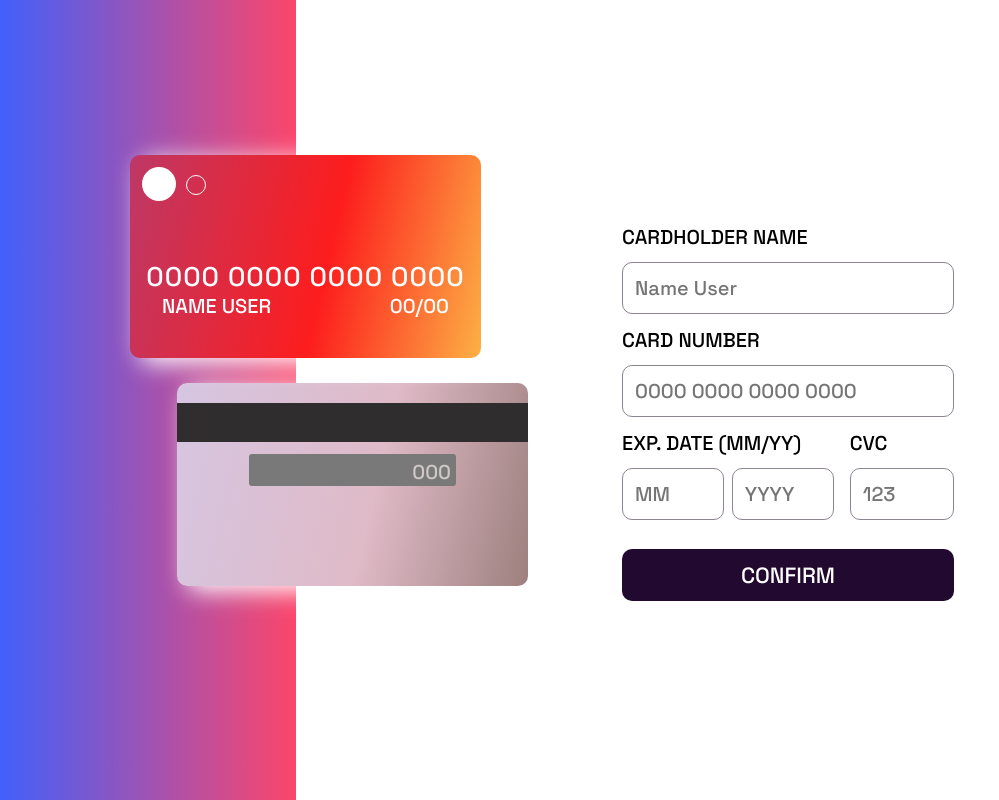
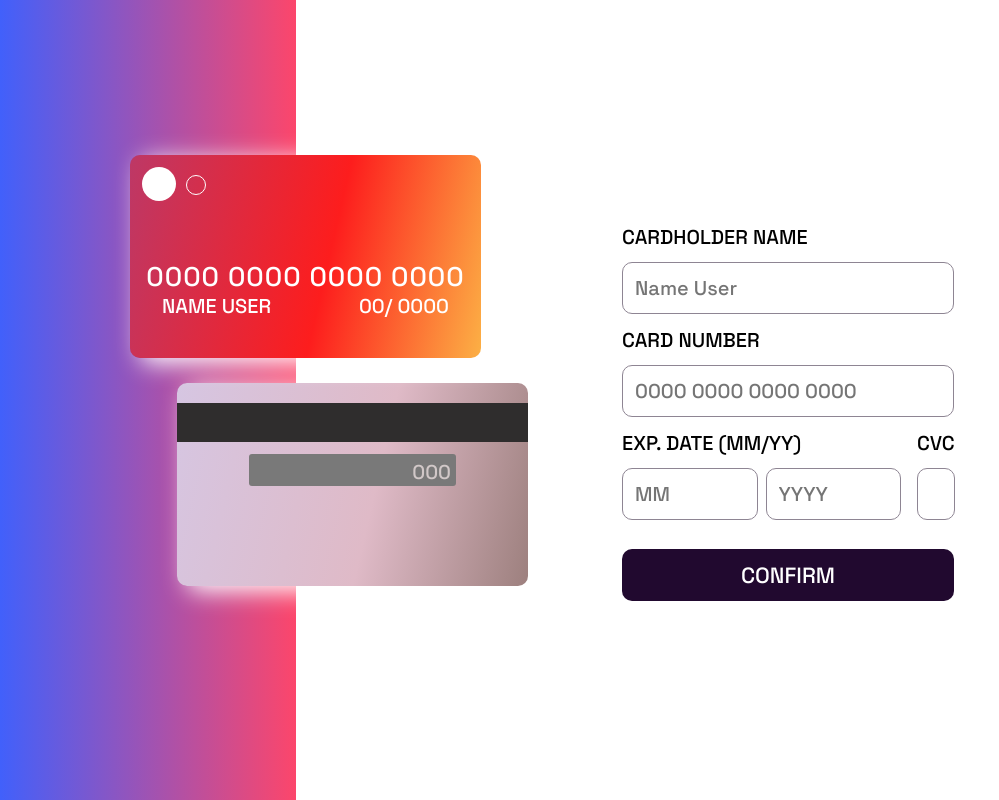
Before and after one commit to gabifrancamr/completeInfoCard, a React (Vite) app: page / in a window 1280 px wide. Shown: the whole page, without its empty margins (0-999 px from the left). Built offline with nearby package versions, Linux system fonts and the light colour scheme; the HTML template or start-up script is replaced by a standard one.

Commit message:
formulário validado

```diff
--- a/index.html
+++ b/index.html
@@ -1,5 +1,5 @@
 <!doctype html>
-<html lang="en">
+<html lang="pt-BR">
   <head>
     <meta charset="UTF-8" />
     <link rel="preconnect" href="https://fonts.googleapis.com">
--- a/src/components/AreaCard/AreaCard.tsx
+++ b/src/components/AreaCard/AreaCard.tsx
@@ -19,6 +19,9 @@ export function AreaCard() {
 
   const name = watch('name')
   const number = watch('number')
+  const month = watch('month')
+  const year = watch('year')
+  const cvc = watch('cvc')
 
   return (
     <AreaCardContainer>
@@ -32,14 +35,16 @@ export function AreaCard() {
             <CardNumber>{number || '0000 0000 0000 0000'}</CardNumber>
             <CardData>
               <div>{name || 'Name User'}</div>
-              <div>00/00</div>
+              <div>
+                {month || '00'}/ {year || '0000'}
+              </div>
             </CardData>
           </NumberAndData>
         </FrontCard>
 
         <BackCard>
           <LineBlack />
-          <LineGray>000</LineGray>
+          <LineGray>{cvc || '000'}</LineGray>
         </BackCard>
       </Cards>
     </AreaCardContainer>
--- a/src/components/Input/styles.ts
+++ b/src/components/Input/styles.ts
@@ -7,6 +7,7 @@ export const InputContainer = styled.div`
   p {
     color: red;
     margin-bottom: 0.5rem;
+    font-size: 0.875rem;
   }
 `
 
--- a/src/layout/DefaultLayout.tsx
+++ b/src/layout/DefaultLayout.tsx
@@ -7,17 +7,24 @@ import { zodResolver } from '@hookform/resolvers/zod'
 
 const formCardValidationSchema = zod.object({
   name: zod.string().min(1, 'Informe o nome do usuário'),
-  number: zod.string().min(1, 'Informe o número do cartão'),
-  month: zod.string().min(1, 'Informe o mês'),
+  number: zod
+    .string()
+    .min(16, 'O mínimo de digitos esperados é 16')
+    .max(16, 'O máximo de dígitos ultrapassados'),
+  month: zod
+    .string()
+    .min(2, 'Informe o mês de expiração com 2 dígitos')
+    .max(2, 'Informe 2 dígitos'),
+  year: zod
+    .string()
+    .min(4, 'Informe o ano de expiração')
+    .max(4, 'Informe 4 dígitos'),
+  cvc: zod.string().min(3, 'Informe o cvc').max(3, 'Informe 3 dígitos'),
 })
 
 export function DefaultLayout() {
   const informationForm = useForm({
     resolver: zodResolver(formCardValidationSchema),
-    defaultValues: {
-      name: '',
-      number: '0000 0000 0000 0000',
-    },
   })
   return (
     <DefaultLayoutContent>
--- a/src/pages/Form/index.tsx
+++ b/src/pages/Form/index.tsx
@@ -3,6 +3,7 @@ import { FormArea, InfoCard, MonthAndYear } from './styles'
 import { FormContent } from '../../components/FormContent/styles'
 import { useFormContext } from 'react-hook-form'
 import { Input } from '../../components/Input'
+import { useNavigate } from 'react-router-dom'
 
 interface ErrorsTypes {
   errors: {
@@ -15,9 +16,13 @@ interface ErrorsTypes {
 export function Form() {
   const { register, handleSubmit, formState } = useFormContext()
 
+  const navigate = useNavigate()
+
   const { errors } = formState as unknown as ErrorsTypes
 
-  function addCardDetails() {}
+  function addCardDetails() {
+    navigate('/completed')
+  }
 
   return (
     <FormContent onSubmit={handleSubmit(addCardDetails)}>
@@ -43,18 +48,23 @@ export function Form() {
             <MonthAndYear>
               <div>
                 <Input
-                  type="text"
+                  type="number"
                   placeholder="mm"
                   {...register('month')}
                   error={errors.month?.message}
+                  max={12}
+                  translate="no"
                 />
               </div>
               <div>
                 <Input
-                  type="text"
+                  type="number"
                   placeholder="yyyy"
                   {...register('year')}
                   error={errors.year?.message}
+                  min={2024}
+                  max={2030}
+                  translate="no"
                 />
               </div>
             </MonthAndYear>
--- a/src/pages/Form/styles.ts
+++ b/src/pages/Form/styles.ts
@@ -26,6 +26,7 @@ export const MonthAndYear = styled.div`
 
   input {
     text-transform: uppercase;
+    width: 8.468rem;
   }
 `
 
```
